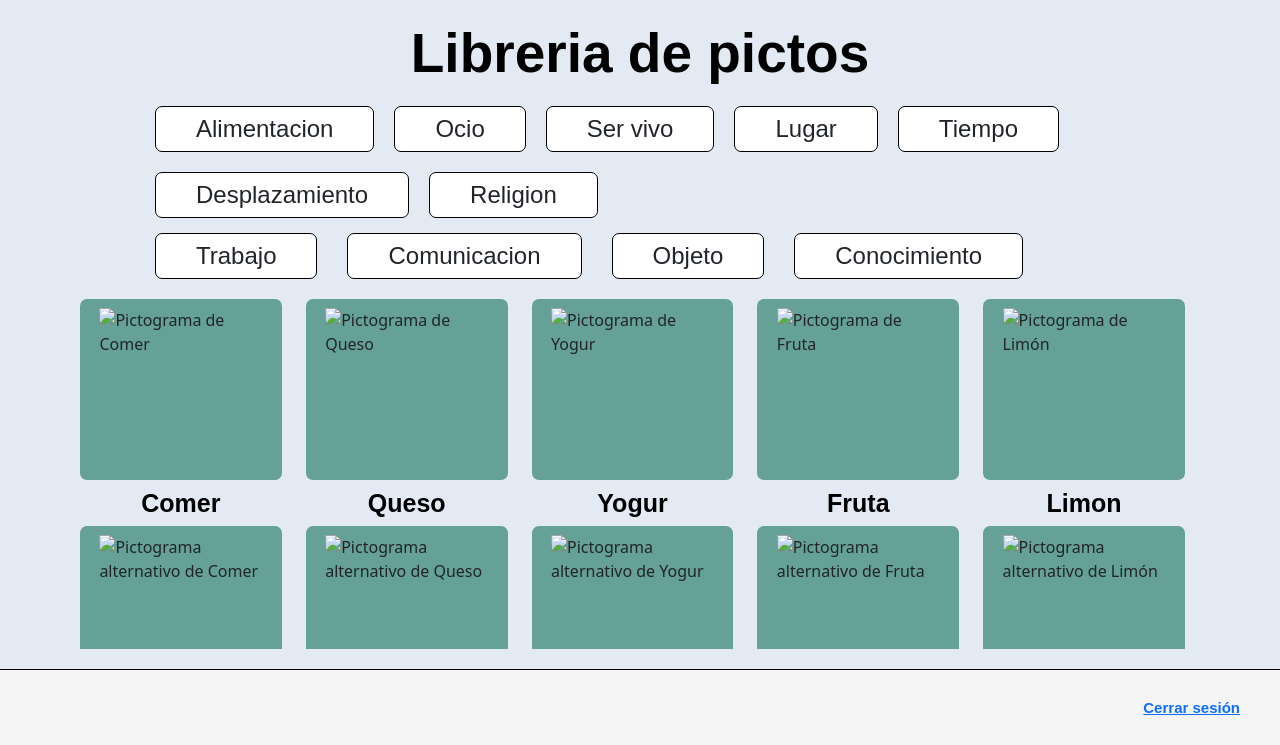
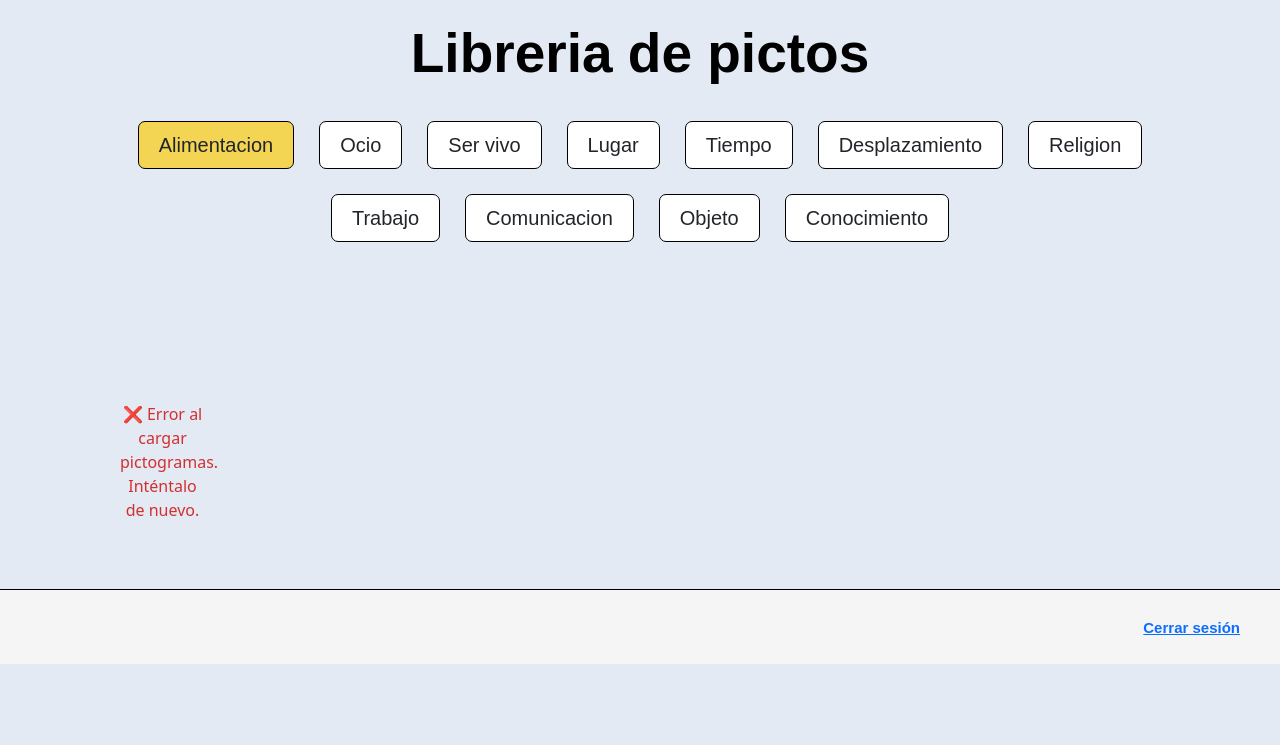
Before and after one commit to LuisMiguelAparicioNavas/PictoTEA, a Flask app: template PictoTEA/templates/libreriaPictos.html in a window 1280 px wide. Shown: the part 136-881 px from the top of the page. After the commit the page ends 800 px from the top, so only its background shows below. Run offline with Flask 3, Linux system fonts and the light colour scheme; the template is opened without the code that fills it, so the values that code supplies are empty; parts of the project's set-up code (start-up, migrations or seed data) failed here and were passed over; some libraries are stand-ins or nearby versions.

Commit message:
La librería de pictos es funcional al fin, he tenido que modificar un montón de cosas pero ya está, me dá igual

```diff
--- a/PictoTEA/app.py
+++ b/PictoTEA/app.py
@@ -9,6 +9,21 @@ import static.funcionesPictogramas as fp
 app = Flask(__name__)  # por defecto, templates_folder="templates" y static_folder="static"
 CORS(app)
 
+
+categorias = [
+    ["food", "beverage", "gastronomy", "taste", "cookery"], #Alimentacion
+    ["sports", "games", "musical art", "show", "hobby", "outdoor activity", "entertainment facility", "toy"], #Ocio
+    ["animal anatomy", "wild animal", "domestic animal", "marine animal", "flying animal", "terrestrial animal", "tree", "bush", "cactus", "fungus", "flower", "aromatic plant", "plant", "extinct being"], #Ser vivo
+    ["monument", "building", "facility", "urban area", "infrastructure", "workplace", "rural area"], #Lugar
+    ["event", "calendar", "unit of time", "chronological device"], #Tiempo
+    ["traffic", "land transport","aerial transport", "water transport"], #Desplazamiento
+    ["christianity", "judaism", "islam", "hinduism", "budism", "religious place", "religion"], #Religion
+    ["work", "work organization", "professional"], #Trabajo
+    ["communication system", "mass media", "tv show", "telecommunication"], #Comunicación
+    ["furniture", "appliance", "clothes"], #Objetos
+    ["art","science","literature"] #Conocimiento
+]
+
 # Carga el modelo Whisper solo una vez
 model = whisper.load_model("base")
 
@@ -18,6 +33,10 @@ def index():
     # Renderiza templates/index.html
     return render_template('index.html')
 
+
+@app.route('/libreriaPictos')
+def libreriaPictos():
+    return render_template('libreriaPictos.html')
 
 @app.route('/transcribe', methods=['POST'])
 def transcribe():
@@ -55,6 +74,33 @@ def pictogramas():
     #Devolver resultados tipo JSON
     return jsonify(resultados)
 
+@app.route("/get_categoria", methods=['POST'])
+def get_categoria():
+    try:
+        categoria_idx = int(request.form.get("categoria"))
+
+        if 0 <= categoria_idx < len(categorias):
+            categoria_keywords = categorias[categoria_idx]
+            pictos_tuplas = fp.obtener_pictogramas_por_categoria(categoria_keywords)
+
+            # Convertir las tuplas a diccionarios que espera el JavaScript
+            if pictos_tuplas:
+                pictos_dict = []
+                for palabra, url in pictos_tuplas:
+                    pictos_dict.append({
+                        "palabra": palabra,
+                        "url": url
+                    })
+                return jsonify({"pictos": pictos_dict})
+            else:
+                return jsonify({"pictos": []})
+
+        return jsonify({"error": "Categoría inválida"}), 400
+
+    except Exception as e:
+        print(f"Error en get_categoria: {str(e)}")
+        return jsonify({"error": "Error interno del servidor"}), 500
+
 
 if __name__ == '__main__':
     # Ejecuta en 0.0.0.0:5000
--- a/PictoTEA/static/styleLibreriaPictos.css
+++ b/PictoTEA/static/styleLibreriaPictos.css
@@ -21,7 +21,6 @@
   font-size: 15px;
   font-weight: bold;
 }
-
 
 .header-logo {
     width: 115px;
@@ -58,13 +57,13 @@
 }
 
 .main-content {
-  flex:1;
+  flex: 1;
   display: flex;
+  flex-direction: column;
+  align-items: center;
   margin-top: 20px;
   width: 100%;
   padding: 0 80px;
-  flex-direction: column;
-  align-items: stretch;
 }
 
 .library-title {
@@ -73,120 +72,112 @@
   font-family: Jua, sans-serif;
   font-weight: bold;
   text-align: center;
-  margin-bottom: 20px;
+  margin-bottom: 30px;
 }
-.categories-section{
-  padding-left: 75px;
+
+.categories-section {
+  width: 100%;
+  max-width: 1200px;
+  margin-bottom: 40px;
 }
+
 /* Oculta los inputs, que solo sirven para estado */
-/* 1) Oculta los radios (solo necesitamos su estado) */
 .categories-section input[type="radio"] {
-  position: absolute;  /* evitan el flujo */
-  opacity: 0;          /* invisibles */
+  position: absolute;
+  opacity: 0;
   pointer-events: none;
 }
 
-/* 2) Estilos base de los “botones” (labels) */
+/* Estilos base de los "botones" (labels) */
 .category-btn {
   display: inline-block;
   border-radius: 7px;
   background-color: rgba(255, 255, 255, 1);
   border: 1px solid rgba(0, 0, 0, 1);
-  padding: 4px 40px;
+  padding: 8px 20px;
   font-family: Jua, sans-serif;
-  font-size: 24px;
+  font-size: 20px;
   cursor: pointer;
   transition: background-color 0.3s;
   user-select: none;
+  margin: 5px;
 }
 
-/* 3) Cuando el input está checked, pinta el label adyacente */
+/* Cuando el input está checked, pinta el label adyacente */
 .categories-section input[type="radio"]:checked + .category-btn {
   background-color: rgba(244, 212, 83, 1);
 }
 
-
-
 .category-row {
   display: flex;
-  align-items: stretch;
-  gap: 20px;
+  align-items: center;
+  justify-content: center;
+  gap: 15px;
   font-family: Jua, sans-serif;
-  font-size: 24px;
+  font-size: 20px;
   flex-wrap: wrap;
+  margin-bottom: 15px;
 }
 
 .category-row-secondary {
-  margin-top: 15px;
+  margin-top: 0;
 }
 
-.category-row-secondary .category-btn {
-  margin-right: 10px;   /* ajusta este valor al espacio que quieras */
+/* Grid de pictogramas - igual que en el index */
+.picto-grid {
+  display: grid;
+  grid-template-columns: repeat(auto-fill, minmax(155px, 1fr));
+  gap: 23px;
+  row-gap: 40px;
+  width: 100%;
+  max-width: 1200px;
+  max-height: 400px;
+  overflow-y: auto;
+  padding-right: 15px;
 }
 
-.category-btn {
-  border-radius: 7px;
-  background-color: rgba(255, 255, 255, 1);
-  border: 1px solid rgba(0, 0, 0, 1);
-  padding: 4px 40px;
-  font-family: inherit;
-  font-size: inherit;
-  cursor: pointer;
-  transition: background-color 0.3s;
-}
-
-.category-btn-active {
-  background-color: rgba(244, 212, 83, 1);
-}
-
-.picto-grid {
-  display: flex;
-  margin-top: 20px;
-  width: 1120px;
-  align-items: stretch;
-  gap: 24px;
-  flex-wrap: wrap;
-  margin: 20px auto; /* Keep this if you want it centered within its parent */
-
-  /* --- NEW/MODIFIED PROPERTIES FOR SCROLL --- */
-  height: 350px; /* Adjust this value as needed. This will define the height before scrolling occurs. */
-  max-height: 350px;
-  overflow-y: auto; /* Adds vertical scroll if content overflows this max-height */
-  padding-right: 15px; /* Add padding to account for the scrollbar width so content doesn't get hidden */
-}
-
-
+/* Contenedor de cada pictograma - estilo cuadrado verde como en index */
 .picto-item {
+  background-color: #65a197;
+  border-radius: 10px;
+  width: 155px;
+  height: 180px;
+  padding: 10px;
+  border: 1px solid gray;
   display: flex;
   flex-direction: column;
   align-items: center;
-  flex: 1;
-  height: 50px;
-  width: 50px;
+  justify-content: space-between;
 }
 
 .picto-image-container {
-  border-radius: 7px;
-  background-color: rgba(101, 161, 150, 1);
-  padding: 9px 18px;
-  width: 100%;
+  width: 130px;
+  height: 130px;
+  overflow: hidden;
   display: flex;
+  align-items: center;
   justify-content: center;
+  background: transparent;
+  padding: 0;
+  border-radius: 0;
 }
 
 .picto-image {
-  aspect-ratio: 1;
+  width: 100%;
+  height: auto;
+  max-width: 130px;
+  max-height: 130px;
   object-fit: contain;
-  width: 163px;
 }
 
 .picto-title {
-  color: rgba(0, 0, 0, 1);
-  font-size: 25px;
+  color: #000;
+  font-size: 16px;
   font-family: Jua, sans-serif;
   font-weight: bold;
   text-align: center;
-  margin: 8px 0;
+  margin: 5px 0 0 0;
+  line-height: 1.2;
 }
 
 .main-footer {
@@ -197,10 +188,10 @@
     padding-right: 40px;
 }
 
-
 @media (max-width: 991px) {
   .main-header {
     padding-right: 20px;
+    gap: 30px;
   }
 
   .header-title {
@@ -208,31 +199,99 @@
   }
 
   .main-content {
-    flex: 1;
-    padding: 10px 0;
-    display: flex;
-    justify-content: center;
+    padding: 10px 20px;
   }
 
   .library-title {
     font-size: 40px;
-    max-width: 100%;
   }
 
   .categories-section {
-    margin-top: 40px;
+    margin-bottom: 30px;
   }
 
   .category-btn {
-    padding: 4px 20px;
-    white-space: normal;
+    padding: 6px 15px;
+    font-size: 18px;
   }
 
-  .picto-grid {
-    max-width: 100%;
+  /*.pictogram-grid {
+    display: grid;
+    grid-template-columns: repeat(auto-fill, minmax(155px, 1fr));
+    gap: 23px;
+    row-gap: 40px;
+    width: 100%;
+    max-width: 1200px;
+    padding-right: 15px;
+  }*/
+
+  .picto-item {
+    width: 140px;
+    height: 165px;
   }
 
-  .logout-button {
-    padding: 25px 20px;
+  .picto-image-container {
+    width: 115px;
+    height: 115px;
+  }
+
+  .picto-image {
+    max-width: 115px;
+    max-height: 115px;
+  }
+
+  .picto-title {
+    font-size: 14px;
   }
 }
+
+.pictogram-grid {
+  display: grid;
+  grid-template-columns: repeat(auto-fill, minmax(155px, 1fr));
+  gap: 23px;
+  row-gap: 40px;
+  width: 100%;
+  max-width: 1200px;
+  max-height: 400px;
+  overflow-y: auto;
+  padding-right: 15px;
+  margin-top: 60px;
+}
+
+.cuadrado-verde {
+  background-color: #65a197;
+  border-radius: 10px;
+  width: 155px;
+  height: 180px;
+  padding: 10px;
+  border: 1px solid gray;
+  display: flex;
+  flex-direction: column;
+  align-items: center;
+  justify-content: space-between;
+}
+
+.pictogram-column {
+  width: 130px;
+  height: 130px;
+  overflow: hidden;
+  display: flex;
+  align-items: center;
+  justify-content: center;
+}
+
+.pictogram-image {
+  width: 100%;
+  height: auto;
+  max-width: 130px;
+  max-height: 130px;
+  object-fit: contain;
+}
+
+.pictogram-text {
+  margin-top: 10px;
+  font-size: 1rem;
+  color: #000;
+  font-weight: bold;
+  text-align: center;
+}
--- a/PictoTEA/templates/index.html
+++ b/PictoTEA/templates/index.html
@@ -15,8 +15,8 @@
   <div class="desktop-container">
     <header class="main-header">
       <img src="https://cdn.builder.io/api/v1/image/assets/f0b15cc2a8ae43579bc8368b49492d98/9233293e785cf2d5996362ef1e325e83289fe200?placeholderIfAbsent=true" alt="Logo PictoTEA" class="header-logo" /> <h1 class="header-title"><p style = "font-family: sans-serif;"><b>PictoTEA</b></h1> <nav class="header-nav">
-      <img src="https://cdn.builder.io/api/v1/image/assets/f0b15cc2a8ae43579bc8368b49492d98/0e32348f5f5c862510f61e25587f41b98423bd7f?placeholderIfAbsent=true" alt="Icono página principal" class="nav-icon" /> <a href="index.html" class="nav-link nav-link-active">Página principal</a>
-      <img src="https://cdn.builder.io/api/v1/image/assets/f0b15cc2a8ae43579bc8368b49492d98/816f32e9d79d2195d1943e6f147b39579919548f?placeholderIfAbsent=true" alt="Icono pictos" class="nav-icon" /> <a href="libreriaPictos.html" class="nav-link">Pictos</a> </nav>
+      <img src="https://cdn.builder.io/api/v1/image/assets/f0b15cc2a8ae43579bc8368b49492d98/0e32348f5f5c862510f61e25587f41b98423bd7f?placeholderIfAbsent=true" alt="Icono página principal" class="nav-icon" /> <a href="{{ url_for('index') }}" class="nav-link nav-link-active">Página principal</a>
+      <img src="https://cdn.builder.io/api/v1/image/assets/f0b15cc2a8ae43579bc8368b49492d98/816f32e9d79d2195d1943e6f147b39579919548f?placeholderIfAbsent=true" alt="Icono pictos" class="nav-icon" /> <a href="{{ url_for('libreriaPictos') }}" class="nav-link">Pictos</a> </nav>
     </header>
 
     <main class="main-content">
--- a/PictoTEA/templates/libreriaPictos.html
+++ b/PictoTEA/templates/libreriaPictos.html
@@ -11,8 +11,8 @@
     <div class="desktop-container">
       <header class="main-header">
       <img src="https://cdn.builder.io/api/v1/image/assets/f0b15cc2a8ae43579bc8368b49492d98/9233293e785cf2d5996362ef1e325e83289fe200?placeholderIfAbsent=true" alt="Logo PictoTEA" class="header-logo" /> <h1 class="header-title"><p style = "font-family: sans-serif;"><b>PictoTEA</b></h1> <nav class="header-nav">
-      <img src="https://cdn.builder.io/api/v1/image/assets/f0b15cc2a8ae43579bc8368b49492d98/0e32348f5f5c862510f61e25587f41b98423bd7f?placeholderIfAbsent=true" alt="Icono página principal" class="nav-icon" /> <a href="index.html" class="nav-link">Página principal</a>
-      <img src="https://cdn.builder.io/api/v1/image/assets/f0b15cc2a8ae43579bc8368b49492d98/816f32e9d79d2195d1943e6f147b39579919548f?placeholderIfAbsent=true" alt="Icono pictos" class="nav-icon" /> <a href="libreriaPictos.html" class="nav-link nav-link-active">Pictos</a> </nav>
+      <img src="https://cdn.builder.io/api/v1/image/assets/f0b15cc2a8ae43579bc8368b49492d98/0e32348f5f5c862510f61e25587f41b98423bd7f?placeholderIfAbsent=true" alt="Icono página principal" class="nav-icon" /> <a href="{{ url_for('index') }}" class="nav-link">Página principal</a>
+      <img src="https://cdn.builder.io/api/v1/image/assets/f0b15cc2a8ae43579bc8368b49492d98/816f32e9d79d2195d1943e6f147b39579919548f?placeholderIfAbsent=true" alt="Icono pictos" class="nav-icon" /> <a href="{{ url_for('libreriaPictos') }}" class="nav-link nav-link-active">Pictos</a> </nav>
       </header>
 
       <main class="main-content">
@@ -20,116 +20,46 @@
 
         <section class="categories-section">
           <div class="category-row">
-            <input type="radio" id="cat-alimentacion" name="category">
+            <input type="radio" id="cat-alimentacion" name="category" value="0" checked>
             <label for="cat-alimentacion" class="category-btn">Alimentacion</label>
 
-            <input type="radio" id="cat-ocio" name="category">
+            <input type="radio" id="cat-ocio" name="category" value="1">
             <label for="cat-ocio" class="category-btn">Ocio</label>
 
-            <input type="radio" id="cat-ser-vivo" name="category">
+            <input type="radio" id="cat-ser-vivo" name="category" value="2">
             <label for="cat-ser-vivo" class="category-btn">Ser vivo</label>
 
-            <input type="radio" id="cat-lugar" name="category">
+            <input type="radio" id="cat-lugar" name="category" value="3">
             <label for="cat-lugar" class="category-btn">Lugar</label>
 
-            <input type="radio" id="cat-tiempo" name="category">
+            <input type="radio" id="cat-tiempo" name="category" value="4">
             <label for="cat-tiempo" class="category-btn">Tiempo</label>
 
-            <input type="radio" id="cat-desplazamiento" name="category">
+            <input type="radio" id="cat-desplazamiento" name="category" value="5">
             <label for="cat-desplazamiento" class="category-btn">Desplazamiento</label>
 
-            <input type="radio" id="cat-religion" name="category">
+            <input type="radio" id="cat-religion" name="category" value="6">
             <label for="cat-religion" class="category-btn">Religion</label>
           </div>
 
 
           <div class="category-row category-row-secondary">
-            <input type="radio" id="cat-trabajo" name="category">
+            <input type="radio" id="cat-trabajo" name="category" value="7">
             <label for="cat-trabajo" class="category-btn">Trabajo</label>
 
-            <input type="radio" id="cat-comunicacion" name="category">
+            <input type="radio" id="cat-comunicacion" name="category" value="8">
             <label for="cat-comunicacion" class="category-btn">Comunicacion</label>
 
-            <input type="radio" id="cat-objeto" name="category">
+            <input type="radio" id="cat-objeto" name="category" value="9">
             <label for="cat-objeto" class="category-btn">Objeto</label>
 
-            <input type="radio" id="cat-conocimiento" name="category">
+            <input type="radio" id="cat-conocimiento" name="category" value="10">
             <label for="cat-conocimiento" class="category-btn">Conocimiento</label>
           </div>
         </section>
-
-
-          <section class="picto-grid" aria-label="Grid de pictogramas">
-            <article class="picto-item">
-              <div class="picto-image-container">
-                <img src="https://cdn.builder.io/api/v1/image/assets/f0b15cc2a8ae43579bc8368b49492d98/ca961bbe813121b4339317ffaeb30196b2763dc4?placeholderIfAbsent=true" alt="Pictograma de Comer" class="picto-image" />
-              </div>
-              <h3 class="picto-title">Comer</h3>
-              <div class="picto-image-container">
-                <img
-                  src="https://cdn.builder.io/api/v1/image/assets/f0b15cc2a8ae43579bc8368b49492d98/edd5f563afe23b86557a441288bbba72e07812b7?placeholderIfAbsent=true"
-                  alt="Pictograma alternativo de Comer"
-                  class="picto-image"
-                />
-              </div>
-            </article>
-
-            <article class="picto-item">
-              <div class="picto-image-container">
-                <img src="https://cdn.builder.io/api/v1/image/assets/f0b15cc2a8ae43579bc8368b49492d98/2211ad0cc1f16f1b89b016756065c6f768329164?placeholderIfAbsent=true" alt="Pictograma de Queso" class="picto-image" />
-              </div>
-              <h3 class="picto-title">Queso</h3>
-              <div class="picto-image-container">
-                <img
-                  src="https://cdn.builder.io/api/v1/image/assets/f0b15cc2a8ae43579bc8368b49492d98/c39bcfd3004618592d3328a0d9da7ab46c07bbf9?placeholderIfAbsent=true"
-                  alt="Pictograma alternativo de Queso"
-                  class="picto-image"
-                />
-              </div>
-            </article>
-
-            <article class="picto-item">
-              <div class="picto-image-container">
-                <img src="https://cdn.builder.io/api/v1/image/assets/f0b15cc2a8ae43579bc8368b49492d98/e973d65f61b139e7e2fb2d1482db6194fb801700?placeholderIfAbsent=true" alt="Pictograma de Yogur" class="picto-image" />
-              </div>
-              <h3 class="picto-title">Yogur</h3>
-              <div class="picto-image-container">
-                <img
-                  src="https://cdn.builder.io/api/v1/image/assets/f0b15cc2a8ae43579bc8368b49492d98/b29d6a52207647a84542c31ff798a466c28ca08d?placeholderIfAbsent=true"
-                  alt="Pictograma alternativo de Yogur"
-                  class="picto-image"
-                />
-              </div>
-            </article>
-
-            <article class="picto-item">
-              <div class="picto-image-container">
-                <img src="https://cdn.builder.io/api/v1/image/assets/f0b15cc2a8ae43579bc8368b49492d98/7da9231f34e567ab6ea2b204b3b1950adc185ff5?placeholderIfAbsent=true" alt="Pictograma de Fruta" class="picto-image" />
-              </div>
-              <h3 class="picto-title">Fruta</h3>
-              <div class="picto-image-container">
-                <img
-                  src="https://cdn.builder.io/api/v1/image/assets/f0b15cc2a8ae43579bc8368b49492d98/ae9c1b9f04144ba85ba321c17aa36b4e08a47bc2?placeholderIfAbsent=true"
-                  alt="Pictograma alternativo de Fruta"
-                  class="picto-image"
-                />
-              </div>
-            </article>
-
-            <article class="picto-item">
-              <div class="picto-image-container">
-                <img src="https://cdn.builder.io/api/v1/image/assets/f0b15cc2a8ae43579bc8368b49492d98/05802bba3460988547ee6ac7a07ef68a31f95520?placeholderIfAbsent=true" alt="Pictograma de Limón" class="picto-image" />
-              </div>
-              <h3 class="picto-title">Limon</h3>
-              <div class="picto-image-container">
-                <img
-                  src="https://cdn.builder.io/api/v1/image/assets/f0b15cc2a8ae43579bc8368b49492d98/e482e34b57748c909664c8d522ba6f919c89caf9?placeholderIfAbsent=true"
-                  alt="Pictograma alternativo de Limón"
-                  class="picto-image"
-                />
-              </div>
-            </article>
-          </section>
+        <div class="pictogram-grid">
+          <!-- Se llena con los resultados de pasar de frase a pictograma -->
+        </div>
       </main>
 
       <footer class="main-footer">
@@ -137,5 +67,90 @@
     </footer>
     </div>
     <script src="https://cdn.jsdelivr.net/npm/bootstrap@5.3.6/dist/js/bootstrap.bundle.min.js" integrity="sha384-j1CDi7MgGQ12Z7Qab0qlWQ/Qqz24Gc6BM0thvEMVjHnfYGF0rmFCozFSxQBxwHKO" crossorigin="anonymous"></script>
+
+    <script>
+      const pictogramGrid = document.querySelector(".pictogram-grid");
+      const categoryInputs = document.querySelectorAll('input[name="category"]');
+
+      // Función para crear pictograma - EXACTAMENTE IGUAL QUE EN EL INDEX
+      function createPictograma(palabra, url){
+      const div = document.createElement('div');
+      div.className = 'cuadrado-verde';
+
+      if(url){
+        div.innerHTML= `
+          <div class="pictogram-column">
+            <img src="${url}" alt="Pictograma ${palabra}" class="pictogram-image"/>
+          </div>
+          <div class="pictogram-text">${palabra}</div>
+        `;
+      }else{
+        div.innerHTML = `
+          <div style="display:flex; align-items:center; justify-content:center; height:100%; width:100%;">
+            <div style="font-size: 72px; color:#666;">❓</div>
+          </div>
+          <div class="pictogram-text">${palabra}</div>
+        `;
+      }
+      return div;
+    }
+
+      // Función para mostrar pictogramas de una categoría
+      async function mostrarPictogramas(categoriaId) {
+        // Mostrar indicador de carga
+        pictogramGrid.innerHTML = '<div style="text-align:center; padding:40px; color:#666;">⏳ Cargando pictogramas...</div>';
+
+        try {
+          // Crear FormData para enviar la categoría
+          const formData = new FormData();
+          formData.append('categoria', categoriaId);
+
+          // Hacer petición al endpoint de Flask
+          const response = await fetch('/get_categoria', {
+            method: 'POST',
+            body: formData
+          });
+
+          if (!response.ok) {
+            throw new Error(`Error HTTP: ${response.status}`);
+          }
+
+          const data = await response.json();
+
+          // Limpiar la grilla
+          pictogramGrid.innerHTML = '';
+
+          // Verificar si hay pictogramas
+          if (!data.pictos || data.pictos.length === 0) {
+            pictogramGrid.innerHTML = '<div style="text-align:center; padding:40px; color:#666;">😕 No hay pictogramas en esta categoría</div>';
+            return;
+          }
+
+          // Mostrar los pictogramas obtenidos
+          data.pictos.forEach(picto => {
+            const pictogramaElement = createPictograma(picto.palabra, picto.url);
+            pictogramGrid.appendChild(pictogramaElement);
+          });
+
+        } catch (error) {
+          console.error('Error al obtener pictogramas:', error);
+          pictogramGrid.innerHTML = '<div style="text-align:center; padding:40px; color:#d32f2f;">❌ Error al cargar pictogramas. Inténtalo de nuevo.</div>';
+        }
+      }
+
+      // Event listeners para los radio buttons
+      categoryInputs.forEach(input => {
+        input.addEventListener('change', (e) => {
+          if (e.target.checked) {
+            mostrarPictogramas(parseInt(e.target.value));
+          }
+        });
+      });
+
+      // Mostrar categoría inicial (Alimentación) cuando carga la página
+      document.addEventListener('DOMContentLoaded', () => {
+        mostrarPictogramas(0);
+      });
+    </script>
   </body>
 </html>
```
